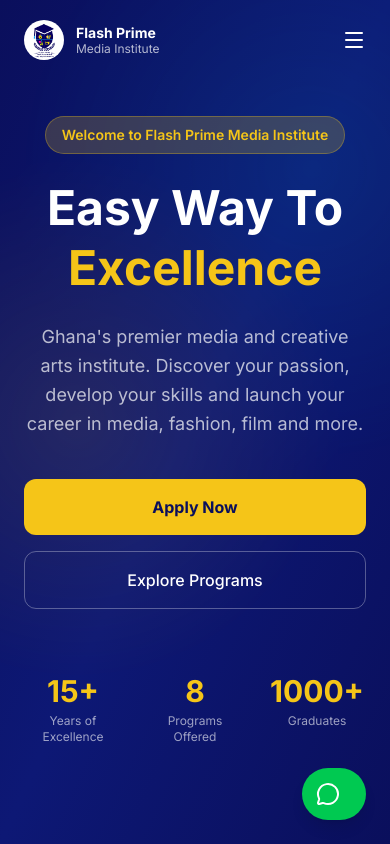
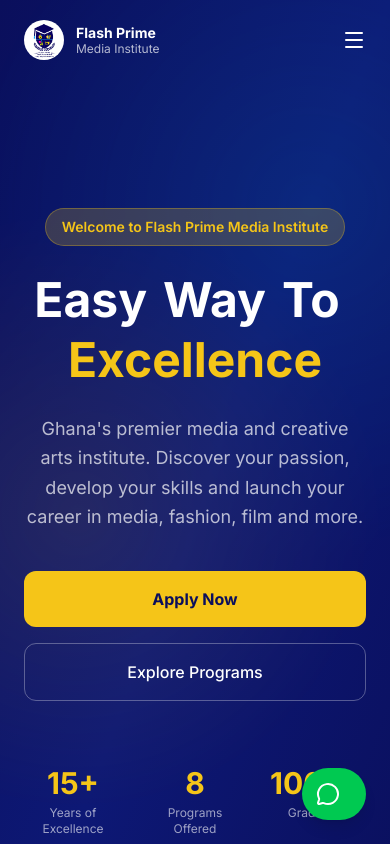
Before and after one commit to AyehPrince/fpmi-website, a Next.js app: page / in a window 390 px wide. Shown: the top 844 px of the page. Built offline with nearby package versions, Linux system fonts and the light colour scheme.

Commit message:
updates on animations

```diff
--- a/src/app/globals.css
+++ b/src/app/globals.css
@@ -22,3 +22,8 @@
 .animate-marquee {
   animation: marquee 20s linear infinite;
 }
+
+@keyframes shimmer {
+  0% { background-position: 200% center; }
+  100% { background-position: -200% center; }
+}
--- a/src/components/layout/Navbar.jsx
+++ b/src/components/layout/Navbar.jsx
@@ -48,12 +48,12 @@
           </div>
         </Link>
 
-        <div className="hidden md:flex items-center gap-8">
+        <div className="hidden lg:flex items-center gap-6">
           {navLinks.map((link) => (
             <Link
               key={link.href}
               href={link.href}
-              className={`text-sm font-medium transition-colors hover:text-[#f5c518] ${
+              className={`text-xs lg:text-sm font-medium transition-colors hover:text-[#f5c518] ${
                 transparent ? "text-white" : "text-[#0a0f5c]"
               } ${pathname === link.href ? "text-[#f5c518]" : ""}`}
             >
@@ -62,12 +62,12 @@
           ))}
         </div>
 
-        <div className="hidden md:flex items-center gap-3">
+        <div className="hidden lg:flex items-center gap-2">
           <Link
               href="https://flashprime-saas.vercel.app/"
   target="_blank"
   rel="noopener noreferrer"
-  className={`text-sm font-medium px-4 py-2 rounded-lg border transition-colors ${
+  className={`text-xs lg:text-sm font-medium px-3 lg:px-4 py-2 rounded-lg border transition-colors ${
     transparent
       ? "border-white text-white hover:bg-white hover:text-[#0a0f5c]"
       : "border-[#0a0f5c] text-[#0a0f5c] hover:bg-[#0a0f5c] hover:text-white"
@@ -77,22 +77,22 @@
           </Link>
           <Link
             href="/apply"
-            className="text-sm font-semibold px-4 py-2 rounded-lg bg-[#f5c518] text-[#0a0f5c] hover:bg-yellow-400 transition-colors"
+    className="text-xs lg:text-sm font-semibold px-3 lg:px-4 py-2 rounded-lg bg-[#f5c518] text-[#0a0f5c] hover:bg-yellow-400 transition-colors"
           >
             Apply Now
           </Link>
         </div>
 
         <button
-          onClick={() => setMenuOpen(!menuOpen)}
-          className={`md:hidden transition-colors ${transparent ? "text-white" : "text-[#0a0f5c]"}`}
-        >
+  onClick={() => setMenuOpen(!menuOpen)}
+  className={`lg:hidden transition-colors ${transparent ? "text-white" : "text-[#0a0f5c]"}`}
+>
           {menuOpen ? <X size={24} /> : <Menu size={24} />}
         </button>
       </div>
 
       {menuOpen && (
-        <div className="md:hidden bg-white border-t border-gray-100 px-6 py-4 space-y-3">
+  <div className="lg:hidden bg-white border-t border-gray-100 px-6 py-4 space-y-3">
           {navLinks.map((link) => (
             <Link
               key={link.href}
--- a/src/components/sections/Hero.jsx
+++ b/src/components/sections/Hero.jsx
@@ -1,11 +1,57 @@
 "use client"
 import { motion } from "framer-motion"
-import { ChevronDown } from "lucide-react"
 import Link from "next/link"
+import { useCountUp } from "@/hooks/useCountUp"
+
+const stats = [
+  { number: 15, suffix: "+", label: "Years of Excellence" },
+  { number: 8, suffix: "", label: "Programs Offered" },
+  { number: 1000, suffix: "+", label: "Graduates" },
+]
+
+function StatItem({ number, suffix, label }) {
+  const { count, ref } = useCountUp(number)
+  return (
+    <div ref={ref} className="text-center">
+      <p className="text-[#f5c518] text-3xl font-bold">
+        {count}{suffix}
+      </p>
+      <p className="text-white/60 text-xs mt-1">{label}</p>
+    </div>
+  )
+}
+
+const titleWords = ["Easy", "Way", "To"]
+
+function WordReveal() {
+  return (
+    <h1 className="text-5xl md:text-7xl font-bold text-white mb-6 leading-tight">
+      {titleWords.map((word, i) => (
+        <motion.span
+          key={word}
+          initial={{ opacity: 0, y: 40 }}
+          animate={{ opacity: 1, y: 0 }}
+          transition={{ duration: 0.5, delay: 0.3 + i * 0.15 }}
+          className="inline-block mr-4"
+        >
+          {word}
+        </motion.span>
+      ))}
+      <motion.span
+        initial={{ opacity: 0, y: 40 }}
+        animate={{ opacity: 1, y: 0 }}
+        transition={{ duration: 0.5, delay: 0.3 + 3 * 0.15 }}
+        className="inline-block text-[#f5c518]"
+      >
+        Excellence
+      </motion.span>
+    </h1>
+  )
+}
 
 export default function Hero() {
   return (
-    <section className="relative min-h-screen flex items-center justify-center overflow-hidden">
+    <section className="relative min-h-screen md:min-h-screen flex items-center justify-center overflow-hidden py-32 md:py-0">
 
       <div className="absolute inset-0 bg-[#0a0f5c]">
         <div className="absolute inset-0 bg-gradient-to-br from-[#0a0f5c] via-[#0d1875] to-[#0a0f5c]" />
@@ -23,27 +69,39 @@
   animate={{ opacity: 1, y: 0 }}
   transition={{ duration: 0.8 }}
 >
-    <span className="inline-block bg-[#f5c518]/20 text-[#f5c518] text-sm font-semibold px-4 py-2 rounded-full mb-6 border border-[#f5c518]/30 mt-20 md:mt-0">
+  <motion.span
+    initial={{ opacity: 0, scale: 0.8 }}
+    animate={{ opacity: 1, scale: 1 }}
+    transition={{ duration: 0.5, delay: 0.1 }}
+    className="inline-block bg-[#f5c518]/20 text-[#f5c518] text-sm font-semibold px-4 py-2 rounded-full mb-6 border border-[#f5c518]/30 mt-20 md:mt-0"
+  >
     Welcome to Flash Prime Media Institute
-          </span>
+  </motion.span>
 
-          <h1 className="text-5xl md:text-7xl font-bold text-white mb-6 leading-tight">
-            Easy Way To{" "}
-            <span className="text-[#f5c518]">Excellence</span>
-          </h1>
+  <WordReveal />
 
-          <p className="text-white/70 text-lg md:text-xl max-w-2xl mx-auto mb-10 leading-relaxed">
+  <motion.p
+    initial={{ opacity: 0, y: 20 }}
+    animate={{ opacity: 1, y: 0 }}
+    transition={{ duration: 0.6, delay: 0.9 }}
+    className="text-white/70 text-lg md:text-xl max-w-2xl mx-auto mb-10 leading-relaxed"
+  >
     Ghana's premier media and creative arts institute. Discover your passion, develop your skills and launch your career in media, fashion, film and more.
-          </p>
+  </motion.p>
 
-          <div className="flex flex-col sm:flex-row items-center justify-center gap-4">
+  <motion.div
+    initial={{ opacity: 0, y: 20 }}
+    animate={{ opacity: 1, y: 0 }}
+    transition={{ duration: 0.6, delay: 1.1 }}
+    className="flex flex-col sm:flex-row items-center justify-center gap-4"
+  >
     <Link href="/apply" className="w-full sm:w-auto bg-[#f5c518] hover:bg-yellow-400 text-[#0a0f5c] font-bold px-8 py-4 rounded-xl text-base transition-all hover:scale-105">
       Apply Now
     </Link>
     <Link href="/programs" className="w-full sm:w-auto border border-white/30 hover:border-white text-white font-medium px-8 py-4 rounded-xl text-base transition-all hover:bg-white/10">
       Explore Programs
     </Link>
-          </div>
+  </motion.div>
 </motion.div>
 
         <motion.div
@@ -52,15 +110,8 @@
           transition={{ duration: 0.8, delay: 0.4 }}
           className="mt-16 grid grid-cols-3 gap-6 max-w-lg mx-auto pb-16"
         >
-  {[
-    { number: "15+", label: "Years of Excellence" },
-    { number: "8", label: "Programs Offered" },
-    { number: "1000+", label: "Graduates" },
-  ].map((stat) => (
-    <div key={stat.label} className="text-center">
-      <p className="text-[#f5c518] text-3xl font-bold">{stat.number}</p>
-      <p className="text-white/60 text-xs mt-1">{stat.label}</p>
-    </div>
+          {stats.map(stat => (
+            <StatItem key={stat.label} {...stat} />
           ))}
         </motion.div>
       </div>
--- a/src/components/sections/Programs.jsx
+++ b/src/components/sections/Programs.jsx
@@ -108,7 +108,14 @@
               viewport={{ once: true }}
               transition={{ duration: 0.5, delay: i * 0.08 }}
             >
-            <Link href={`/programs/${program.slug}`} className={`border rounded-2xl p-6 hover:shadow-md transition-all hover:-translate-y-1 cursor-pointer group ${program.color} block`}>
+            <Link href={`/programs/${program.slug}`} className={`border rounded-2xl p-6 transition-all hover:-translate-y-2 cursor-pointer group ${program.color} block relative overflow-hidden hover:shadow-xl hover:shadow-black/10`}>
+            <div className="absolute inset-0 opacity-0 group-hover:opacity-100 transition-opacity duration-500 pointer-events-none"
+  style={{
+    background: "linear-gradient(105deg, transparent 40%, rgba(255,255,255,0.4) 50%, transparent 60%)",
+    backgroundSize: "200% 100%",
+    animation: "shimmer 0.8s ease forwards",
+  }}
+/>
               <div className="text-4xl mb-4">{program.icon}</div>
               <div className="flex items-center gap-2 mb-3">
                 <span className="bg-[#0a0f5c] text-white text-xs font-semibold px-2.5 py-1 rounded-full">
--- a/src/components/sections/ProgramsPreview.jsx
+++ b/src/components/sections/ProgramsPreview.jsx
@@ -75,7 +75,14 @@
               viewport={{ once: true }}
               transition={{ duration: 0.5, delay: i * 0.08 }}
             >
-              <Link href={`/programs/${program.slug}`} className={`border rounded-2xl p-6 hover:shadow-md transition-all hover:-translate-y-1 cursor-pointer group ${program.color} block`}>
+              <Link href={`/programs/${program.slug}`} className={`border rounded-2xl p-6 transition-all hover:-translate-y-2 cursor-pointer group ${program.color} block relative overflow-hidden hover:shadow-xl hover:shadow-black/10`}>
+              <div className="absolute inset-0 opacity-0 group-hover:opacity-100 transition-opacity duration-500 pointer-events-none"
+  style={{
+    background: "linear-gradient(105deg, transparent 40%, rgba(255,255,255,0.4) 50%, transparent 60%)",
+    backgroundSize: "200% 100%",
+    animation: "shimmer 0.8s ease forwards",
+  }}
+/>
                 <div className="text-4xl mb-4">{program.icon}</div>
                 <span className="bg-[#0a0f5c] text-white text-xs font-semibold px-2.5 py-1 rounded-full">
                   {program.level}
--- /dev/null
+++ b/src/hooks/useCountUp.js
@@ -0,0 +1,47 @@
+"use client"
+import { useState, useEffect, useRef } from "react"
+
+export function useCountUp(end, duration = 2000, startOnView = true) {
+  const [count, setCount] = useState(0)
+  const [hasStarted, setHasStarted] = useState(false)
+  const ref = useRef(null)
+
+  useEffect(() => {
+    if (!startOnView) {
+      startCounting()
+      return
+    }
+
+    const observer = new IntersectionObserver(
+      ([entry]) => {
+        if (entry.isIntersecting) {
+  setCount(0)
+  startCounting()
+}
+      },
+      { threshold: 0.5 }
+    )
+
+    if (ref.current) observer.observe(ref.current)
+    return () => observer.disconnect()
+  }, [hasStarted])
+
+  function startCounting() {
+    const startTime = Date.now()
+    const endValue = parseInt(end.toString().replace(/[^0-9]/g, ""))
+
+    const timer = setInterval(() => {
+      const elapsed = Date.now() - startTime
+      const progress = Math.min(elapsed / duration, 1)
+      const eased = 1 - Math.pow(1 - progress, 3)
+      setCount(Math.floor(eased * endValue))
+
+      if (progress >= 1) {
+        setCount(endValue)
+        clearInterval(timer)
+      }
+    }, 16)
+  }
+
+  return { count, ref }
+}
```
Lines whose indentation alone changed are shown as unchanged.
